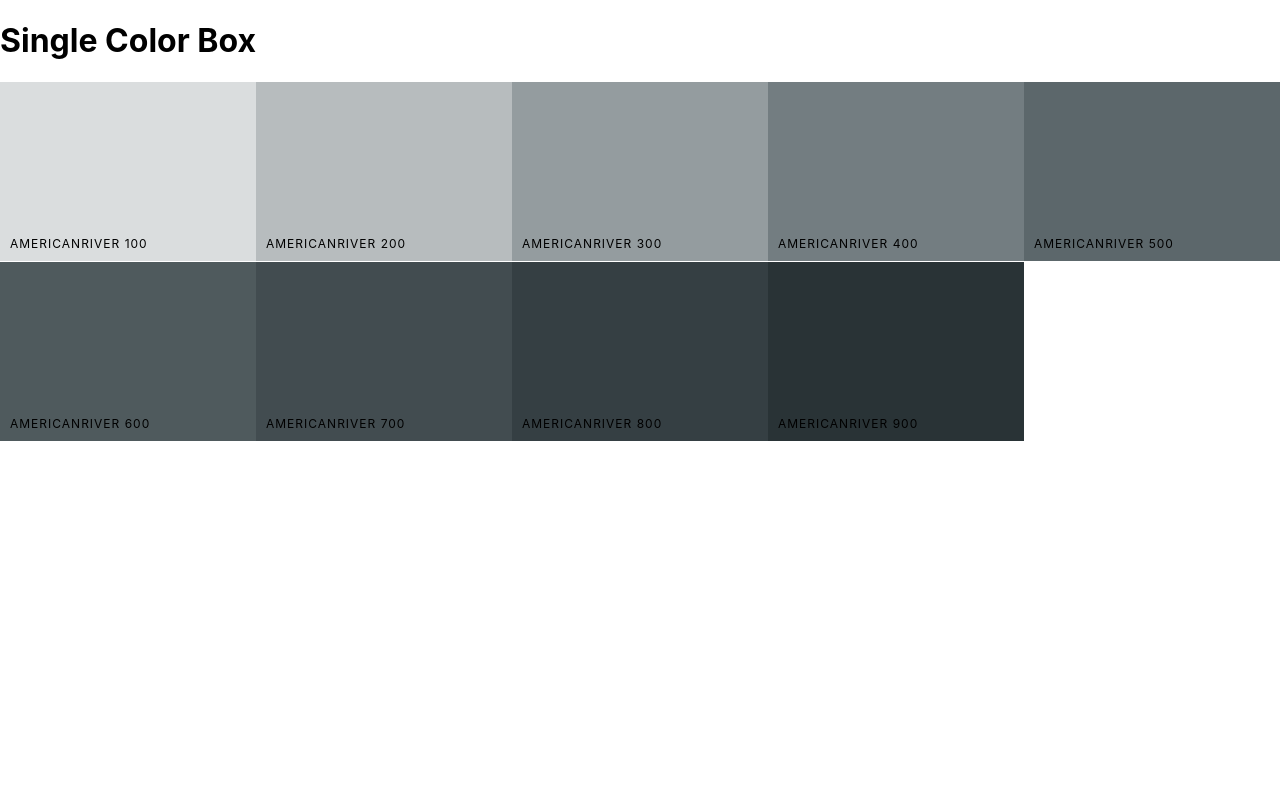
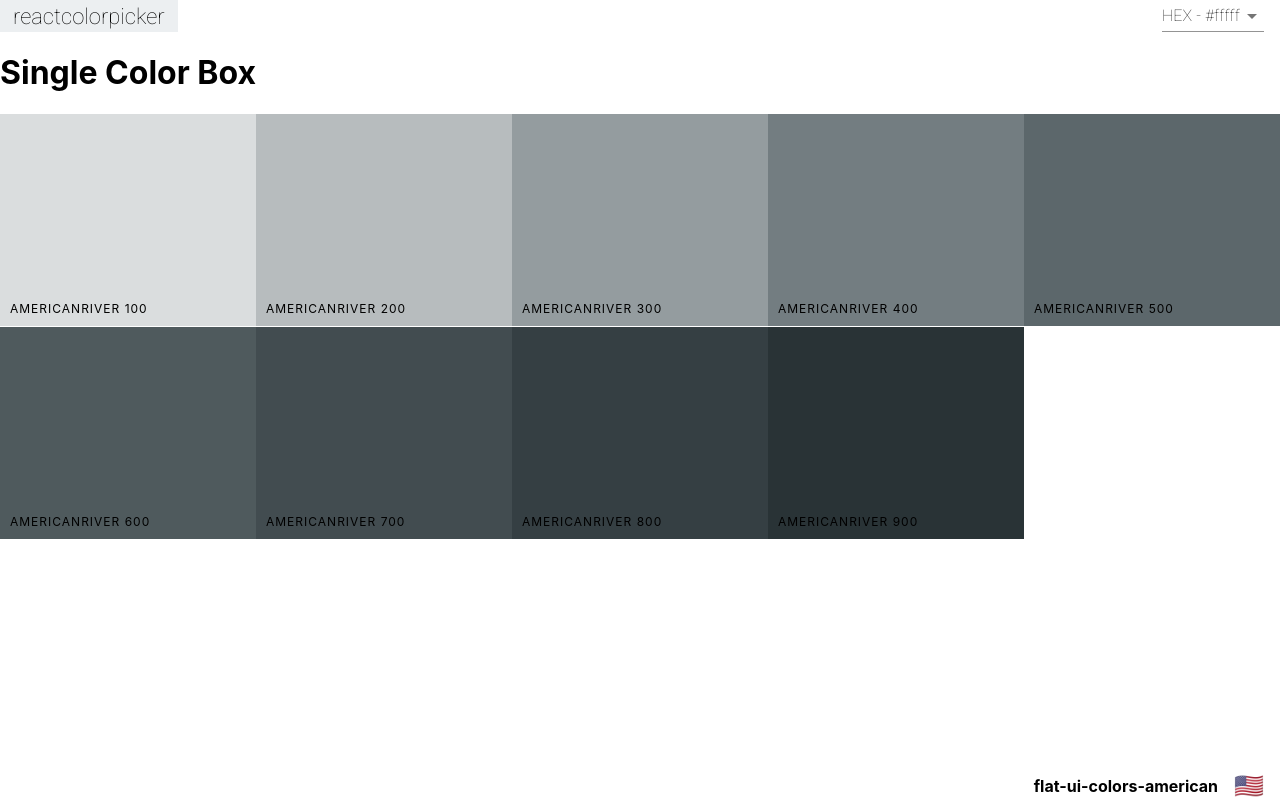
Before and after one commit to cjp0116/color-picker, a React (Create React App) app: page /palette/flat-ui-colors-american/americanriver in a window 1280 px wide. Built offline with nearby package versions, Linux system fonts and the light colour scheme.

Commit message:
add go back link

```diff
--- a/src/App.js
+++ b/src/App.js
@@ -5,7 +5,7 @@ import SingleColorPalette from './components/SingleColorPalette';
 import { Routes, Route } from 'react-router-dom';
 
 function App() {
-  const findPalette = id => seedColors.find(palette => palette.id === id);
+  // const findPalette = id => seedColors.find(palette => palette.id === id);
 
   return (
     <Routes>
--- a/src/components/Colorbox.css
+++ b/src/components/Colorbox.css
@@ -8,7 +8,17 @@
   margin-bottom: -3.5px;
 }
 
-.copy-button {
+.SingleColorPalette .ColorBox {
+  height: 50%;
+}
+
+.ColorBox.back-button {
+  background-color: black;
+  position: relative;
+}
+
+.copy-button,
+.back-button {
   width: 100px;
   height: 30px;
   position: absolute;
@@ -24,6 +34,10 @@
   color: white;
   text-transform: upper-case;
   border: none;
+  text-decoration: none;
+}
+
+.copy-button {
   opacity: 0;
 }
 
--- /dev/null
+++ b/src/components/Footer.jsx
@@ -0,0 +1,12 @@
+import React from "react";
+
+const Footer = ({ emoji, id }) => {
+  return (
+    <footer className="Palette-footer">
+      {id}
+      <span className="emoji">{emoji}</span>
+    </footer>
+  );
+};
+
+export default Footer;
--- a/src/components/Navbar.jsx
+++ b/src/components/Navbar.jsx
@@ -1,29 +1,32 @@
-import React, { useState } from 'react';
-import { Link } from 'react-router-dom';
-import Slider from 'rc-slider';
-import Select from '@material-ui/core/Select';
-import MenuItem from '@material-ui/core/MenuItem';
-import Snackbar from '@material-ui/core/Snackbar';
-import IconButton from '@material-ui/core/IconButton';
-import CloseIcon from '@material-ui/icons/Close';
-import 'rc-slider/assets/index.css';
-import './Navbar.css';
+import React, { useState } from "react";
+import { Link } from "react-router-dom";
+import Slider from "rc-slider";
+import Select from "@material-ui/core/Select";
+import MenuItem from "@material-ui/core/MenuItem";
+import Snackbar from "@material-ui/core/Snackbar";
+import IconButton from "@material-ui/core/IconButton";
+import CloseIcon from "@material-ui/icons/Close";
+import "rc-slider/assets/index.css";
+import "./Navbar.css";
 
-const Navbar = ({ level, changeLevel, changeFormat }) => {
-  const [format, setFormat] = useState('hex');
+const Navbar = ({ level, changeLevel, changeFormat, showingAllColors }) => {
+  const [format, setFormat] = useState("hex");
   const [open, setOpen] = useState(false);
-  const handleFormatChange = e => {
-    const { target: { value } } = e;
-    setFormat(value)
+  const handleFormatChange = (e) => {
+    const {
+      target: { value },
+    } = e;
+    setFormat(value);
     changeFormat(value);
     setOpen(true);
-  }
+  };
   const closeSnackbar = () => setOpen(false);
   return (
     <header className="Navbar">
       <div className="logo">
         <Link to="/">reactcolorpicker</Link>
       </div>
+      {showingAllColors && (
         <div className="slider-container">
           <span>Level: {level}</span>
           <div className="slider">
@@ -36,6 +39,8 @@ const Navbar = ({ level, changeLevel, changeFormat }) => {
             />
           </div>
         </div>
+      )}
+
       <div className="select-container">
         <Select onChange={handleFormatChange} value={format}>
           <MenuItem value="hex">HEX - #fffff</MenuItem>
@@ -44,22 +49,29 @@ const Navbar = ({ level, changeLevel, changeFormat }) => {
         </Select>
       </div>
       <Snackbar
-        anchorOrigin={{ vertical: 'bottom', horizontal: 'left' }}
+        anchorOrigin={{ vertical: "bottom", horizontal: "left" }}
         open={open}
         autoHideDuration={3000}
-        message={<span id="message-id">Format Changed to {format.toUpperCase()}</span>}
+        message={
+          <span id="message-id">Format Changed to {format.toUpperCase()}</span>
+        }
         ContentProps={{
-          'aria-describedby': 'message-id'
+          "aria-describedby": "message-id",
         }}
         onClose={closeSnackbar}
         action={[
-          <IconButton onClick={closeSnackbar} color="inherit" key='close' aria-label="close">
+          <IconButton
+            onClick={closeSnackbar}
+            color="inherit"
+            key="close"
+            aria-label="close"
+          >
             <CloseIcon />
-          </IconButton>
+          </IconButton>,
         ]}
       />
     </header>
-  )
-}
+  );
+};
 
 export default Navbar;
--- a/src/components/Palette.jsx
+++ b/src/components/Palette.jsx
@@ -5,6 +5,7 @@ import Navbar from "./Navbar";
 import uuid from "react-uuid";
 import seedColors from "../seedColors";
 import { generatePallete } from "../colorHelpers";
+import Footer from "./Footer";
 import "./Palette.css";
 
 const Palette = () => {
@@ -27,6 +28,7 @@ const Palette = () => {
         level={level}
         changeLevel={changeLevel}
         changeFormat={changeFormat}
+        showingAllColors
       />
       <div className="Palette-colors">
         {colors[level].map((color) => (
@@ -39,10 +41,7 @@ const Palette = () => {
           />
         ))}
       </div>
-      <footer className="Palette-footer">
-        {id}
-        <span className="emoji">{emoji}</span>
-      </footer>
+      <Footer emoji={emoji} id={id} />
     </div>
   );
 };
--- a/src/components/PaletteList.jsx
+++ b/src/components/PaletteList.jsx
@@ -1,7 +1,7 @@
 import React from "react";
 import MiniPalette from "./MiniPalette";
 import { withStyles } from "@material-ui/styles";
-import { Link, useNavigate } from "react-router-dom";
+import { useNavigate } from "react-router-dom";
 
 const styles = {
   root: {
--- a/src/components/SingleColorPalette.jsx
+++ b/src/components/SingleColorPalette.jsx
@@ -1,9 +1,12 @@
-import React, { useState } from "react";
+import React, { useState, useEffect } from "react";
 import uuid from "react-uuid";
-import { useParams } from "react-router-dom";
+import { useParams, Link } from "react-router-dom";
 import { generatePallete } from "../colorHelpers";
 import seedColors from "../seedColors";
+
 import ColorBox from "./Colorbox";
+import Navbar from "./Navbar";
+import Footer from "./Footer";
 
 const gatherShades = (palette, colorToFilterBy) => {
   let shades = [];
@@ -20,21 +23,34 @@ const SingleColorPalette = () => {
   const { paletteId, colorId } = useParams();
   const findPalette = (id) => seedColors.find((p) => p.id === id);
   const palette = generatePallete(findPalette(paletteId));
-  const [_shades, _setShades] = useState(gatherShades(palette, colorId));
-  console.log(_shades);
+  const [shades, setShades] = useState([]);
+  const [format, setFormat] = useState("hex");
 
-  const colorBoxes = _shades.map((color) => (
+  const changeFormat = (value) => {
+    setFormat(value);
+  };
+  useEffect(() => {
+    setShades(gatherShades(palette, colorId));
+  }, [paletteId, colorId]);
+
+  const colorBoxes = shades.map((color) => (
     <ColorBox
       key={uuid()}
       name={color.name}
-      background={color.hex}
+      background={color[format]}
       showLink={false}
     />
   ));
+  console.log(palette);
   return (
-    <div className="Palette">
+    <div className="SingleColorPalette Palette">
+      <Navbar changeFormat={changeFormat} showingAllColors={false} />
       <h1>Single Color Box</h1>
       <div className="Palette-colors">{colorBoxes}</div>
+      <div className="go-back ColorBox">
+        <Link to={`/palette/${paletteId}`} className="back-button">Go Back</Link>
+      </div>
+      <Footer emoji={palette.emoji} id={palette.id} />
     </div>
   );
 };
--- a/src/seedColors.js
+++ b/src/seedColors.js
@@ -1,4 +1,4 @@
-export default [
+const seedColor = [
   {
     paletteName: "Material UI Colors",
     id: "material-ui-colors",
@@ -242,3 +242,4 @@ export default [
     ]
   }
 ];
+export default seedColor
```
Also changed, not shown: src/components/Footer.css (added). Lines whose indentation alone changed are shown as unchanged.
